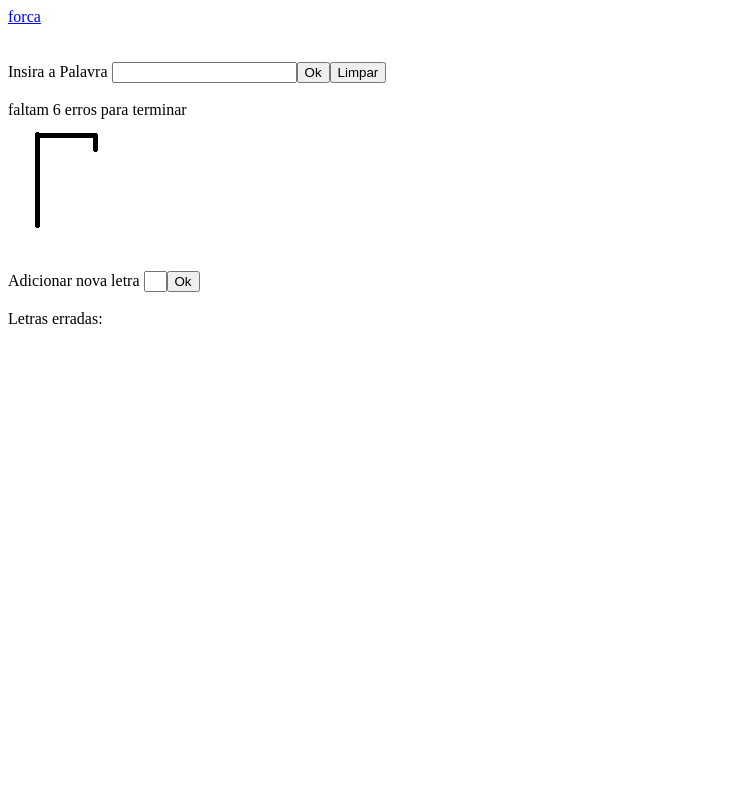
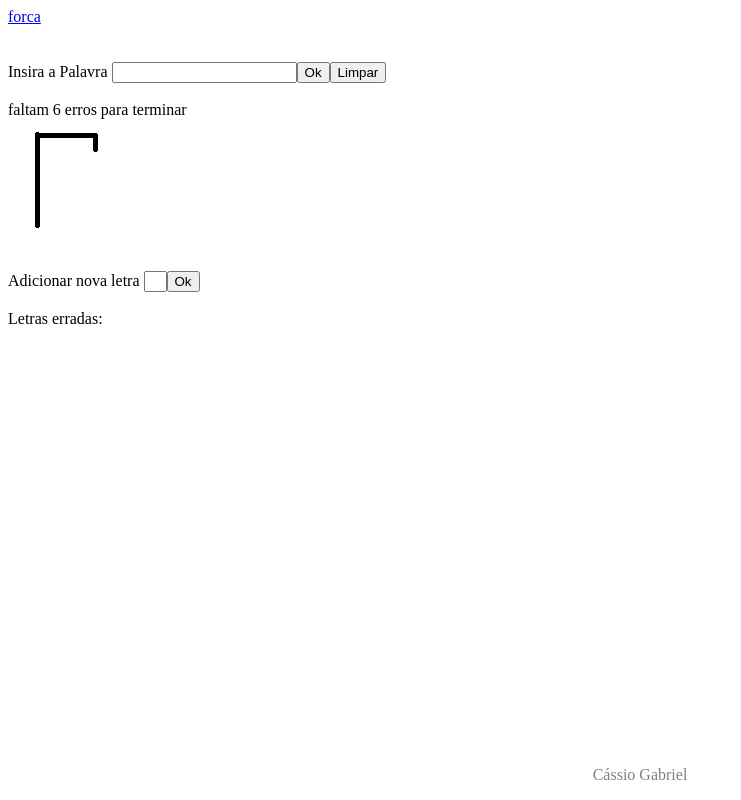
Before and after one commit to cgcdoss/jogos, an Angular app: page /forca in a window 1280 px wide. Shown: the whole page, without its empty margins (0-741 px from the left). Built offline with nearby package versions, Linux system fonts and the light colour scheme.

Commit message:
Adicionando rodapé com meu nome

```diff
--- a/src/app/forca/forca.component.html
+++ b/src/app/forca/forca.component.html
@@ -27,3 +27,7 @@ faltam {{chances}} erros para terminar
 </div>
 <br>
 Letras erradas: <span *ngFor="let letra of letrasIncorretas">{{letra}}, </span>
+
+<div class="footer">
+    <p>Cássio Gabriel</p>
+</div>
--- a/src/app/forca/forca.component.scss
+++ b/src/app/forca/forca.component.scss
@@ -0,0 +1,9 @@
+.footer {
+    position: fixed;
+    left: 0;
+    bottom: 0;
+    width: 100%;
+    // background-color: red;
+    color: gray;
+    text-align: center;
+  }
```
